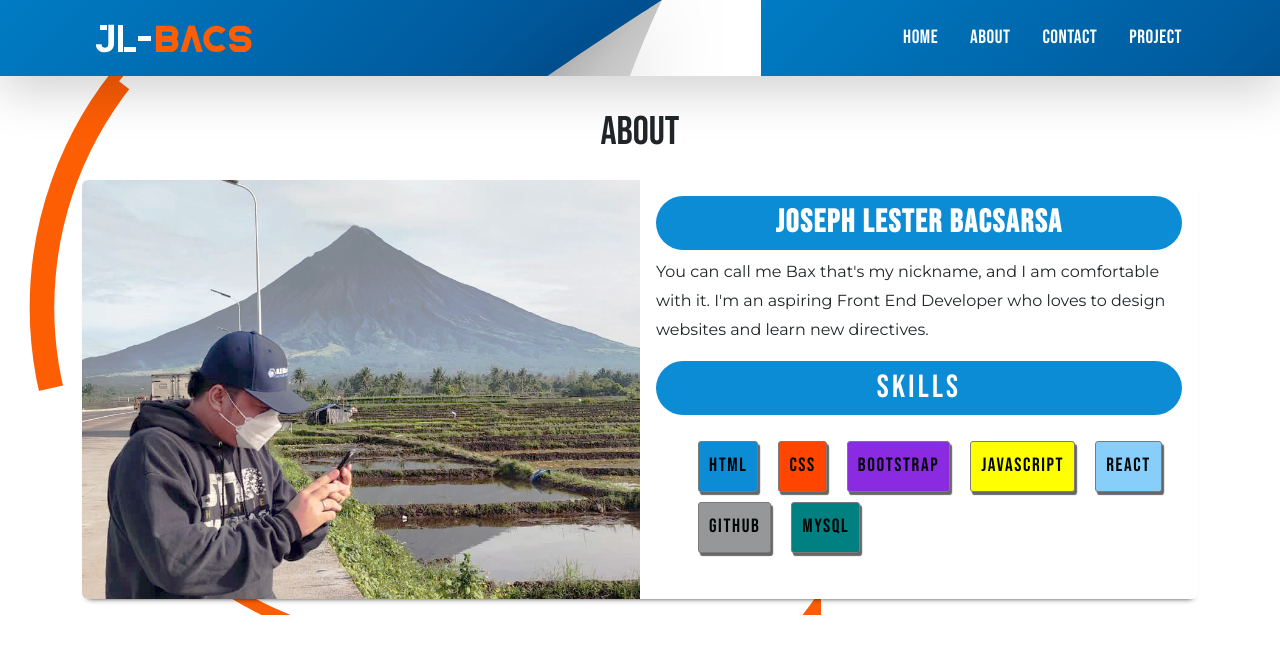
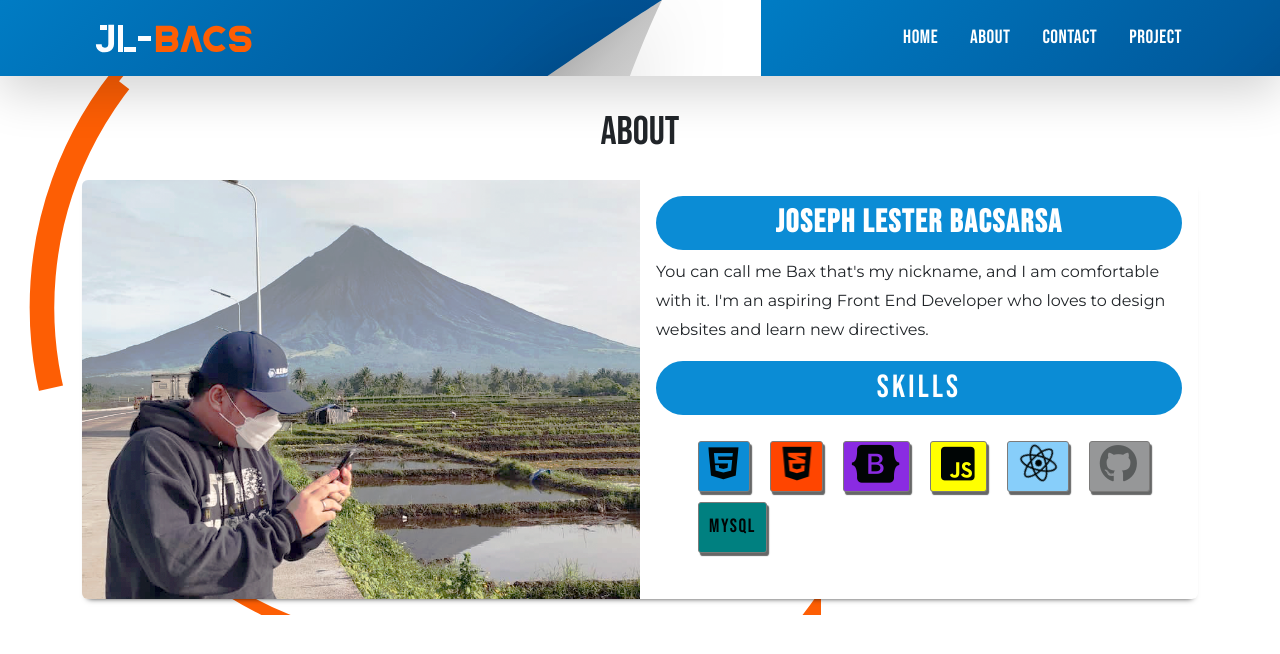
Before and after one commit to jlbbacs/Portfolio-app, a React (Create React App) app: page /about in a window 1280 px wide. Shown: the top 654 px of the page. Built offline with nearby package versions, Linux system fonts and the light colour scheme; the HTML template or start-up script is replaced by a standard one; a web font is replaced by a local one.

Commit message:
adding font awesome

```diff
--- a/package.json
+++ b/package.json
@@ -17,7 +17,7 @@
     "react-dom": "^18.2.0",
     "react-icons": "^4.4.0",
     "react-router-dom": "^6.4.1",
-    "react-scripts": "5.0.1",
+    "react-scripts": "^5.0.1",
     "sweetalert": "^2.1.2",
     "typewriter-effect": "^2.19.0",
     "web-vitals": "^2.1.4"
--- a/public/index.html
+++ b/public/index.html
@@ -13,6 +13,7 @@
     <link rel="manifest" href="%PUBLIC_URL%/manifest.json" />
     <link href="https://cdn.jsdelivr.net/npm/bootstrap@5.2.1/dist/css/bootstrap.min.css" rel="stylesheet" integrity="sha384-iYQeCzEYFbKjA/T2uDLTpkwGzCiq6soy8tYaI1GyVh/UjpbCx/TYkiZhlZB6+fzT" crossorigin="anonymous">
     <script src="https://cdn.jsdelivr.net/npm/bootstrap@5.2.1/dist/js/bootstrap.bundle.min.js" integrity="sha384-u1OknCvxWvY5kfmNBILK2hRnQC3Pr17a+RTT6rIHI7NnikvbZlHgTPOOmMi466C8" crossorigin="anonymous"></script>
+    <link rel="stylesheet" href="https://cdnjs.cloudflare.com/ajax/libs/font-awesome/6.4.0/css/all.min.css" integrity="sha512-iecdLmaskl7CVkqkXNQ/ZH/XLlvWZOJyj7Yy7tcenmpD1ypASozpmT/E0iPtmFIB46ZmdtAc9eNBvH0H/ZpiBw==" crossorigin="anonymous" referrerpolicy="no-referrer" />
     <title>JLB Weather</title>
   </head>
   <body>
--- a/src/pages/About.js
+++ b/src/pages/About.js
@@ -31,12 +31,12 @@ const About = () => {
          </p>
          <h5 className="text-center skills-about">SKILLS</h5>
             <ul className="about-list">
-                <li className="list" id="ht">HTML</li>
-                <li className="list" id="cs">CSS</li>
-                <li className="list" id="bo">BOOTSTRAP</li>
-                <li className="list" id="ja">JAVASCRIPT</li>
-                <li className="list" id="re">REACT</li>
-                <li className="list" id="gi">GITHUB</li>
+                <li className="list" id="ht"><i class="fa-brands fa-html5 fa-bounce fa-2xl"></i></li>
+                <li className="list" id="cs"><i class="fa-brands fa-css3-alt fa-flip fa-2xl"></i></li>
+                <li className="list" id="bo"><i class="fa-brands fa-bootstrap fa-beat-fade fa-2xl"></i></li>
+                <li className="list" id="ja"><i class="fa-brands fa-square-js fa-shake fa-2xl"></i></li>
+                <li className="list" id="re"><i class="fa-brands fa-react fa-spin-pulse fa-2xl"></i></li>
+                <li className="list" id="gi"><i class="fa-brands fa-github fa-fade fa-2xl"></i></li>
                 <li className="list" id="my">MYSQL</li>
             </ul>
         <p className="card-text"><small className="text-muted"></small></p>
--- a/src/pages/Project.js
+++ b/src/pages/Project.js
@@ -6,7 +6,6 @@ import Kodekid from "../images/kodekid1.png";
 import ApiFetch from "../images/api-test.png";
 import Charmingpets from "../images/charmingpets1.png";
 import Weatherapp from "../images/weatherapp.png";
-import { Link } from 'react-router-dom';
 import AOS from 'aos';
 import 'aos/dist/aos.css';
 AOS.init();
```
Also changed, not shown: src/css/about.css (line endings or trailing spaces), 1 other file (tests, documents, lock files or other folders).
